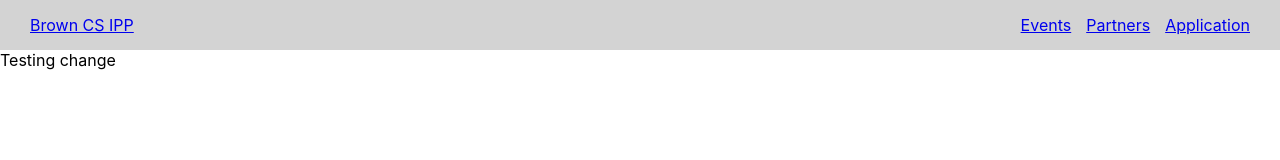
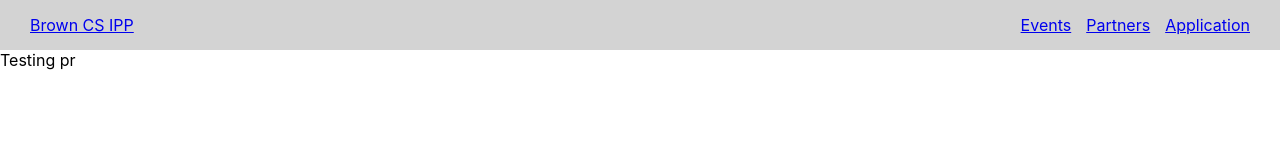
Before and after one commit to jbarlas/brown-cs-ipp, a React (Create React App) app: page / in a window 1280 px wide. Shown: the top 160 px of the page. Built offline with nearby package versions, Linux system fonts and the light colour scheme.

Commit message:
Test pr (#1)
* no admin bypass

* test pr

Co-authored-by: OminousOtter666 <justin_barlas+cs1300@brown.edu>

```diff
--- a/src/views/home/Home.jsx
+++ b/src/views/home/Home.jsx
@@ -3,7 +3,7 @@ import React from 'react'
 export default function Home() {
   return (
     <div>
-      Testing change
+      Testing pr
     </div>
   )
 }
```
